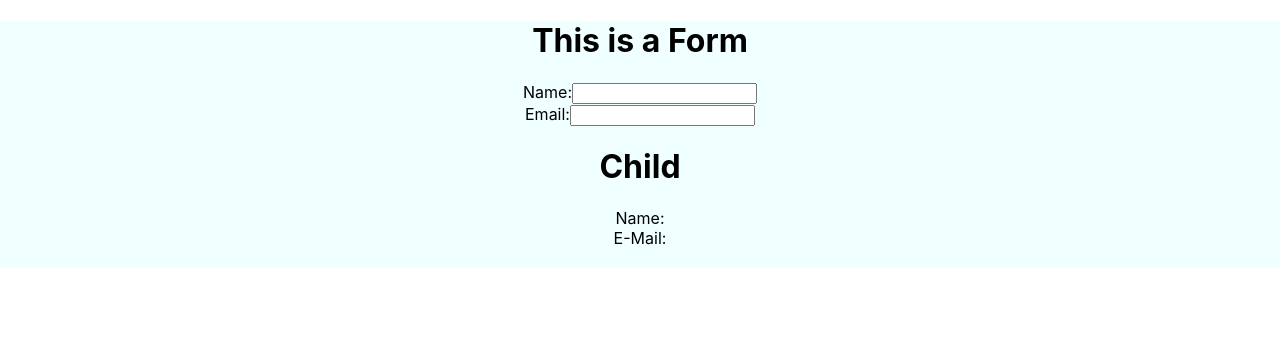
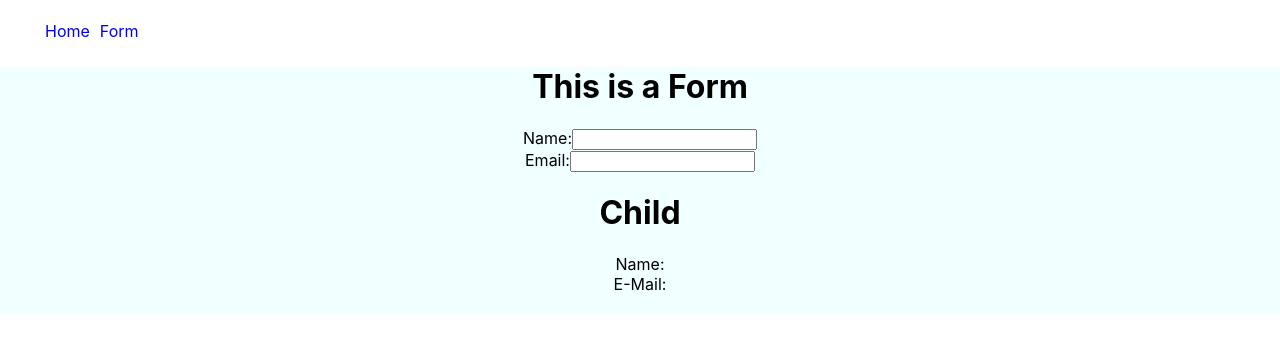
Before and after one commit to tangweejieleslie/frontend-projects, a React (Create React App) app in the folder ccg/: page /form in a window 1280 px wide. Shown: the top 352 px of the page. Built offline with nearby package versions, Linux system fonts and the light colour scheme; the HTML template or start-up script is replaced by a standard one.

Commit message:
added navigation link
https://www.w3schools.com/html/tryit.asp?filename=tryhtml_lists_menu

```diff
--- a/ccg/src/App.css
+++ b/ccg/src/App.css
@@ -36,3 +36,17 @@
     transform: rotate(360deg);
   }
 }
+
+.linksContainer{
+  display: flex;
+  flex-direction: row;
+}
+
+.linksUL {
+  list-style-type: none;
+  margin: 5px;
+}
+
+li a {
+  text-decoration: none;
+}
--- a/ccg/src/App.js
+++ b/ccg/src/App.js
@@ -4,13 +4,23 @@ import React from "react";
 import { BrowserRouter as Router, Route, Switch, Link } from "react-router-dom";
 
 import "./App.css";
-import HomeView from "./views/Home";
+import HomeView from "./views/Home/HomeView";
 import FormView from "./views/Form/FormView";
 
 function App() {
   return (
     <div className="App">
       <Router>
+        <nav>
+          <ul className="linksContainer">
+            <li className="linksUL">
+              <Link to="/">Home</Link>
+            </li>
+            <li className="linksUL">
+              <Link to="/Form">Form</Link>
+            </li>
+          </ul>
+        </nav>
         <Switch>
           <Route path="/form">
             <FormView></FormView>
--- a/ccg/src/components/Form/Form copy.css
+++ /dev/null
@@ -1,3 +0,0 @@
-.Form {
-    background-color: azure;
-}
--- a/ccg/src/views/Home.jsx
+++ b/ccg/src/views/Home/HomeView.jsx
@@ -1,6 +1,6 @@
 import React, { Component } from "react";
 import Button from "@material-ui/core/Button";
-import Child from "../components/Home/ChildrenComponent";
+import Child from "../../components/Home/ChildrenComponent";
 import './Home.css'
 
 class ComponentName extends Component {
```
Also changed, not shown: ccg/src/views/Home/Home.css (renamed from ccg/src/views/Home.css).
